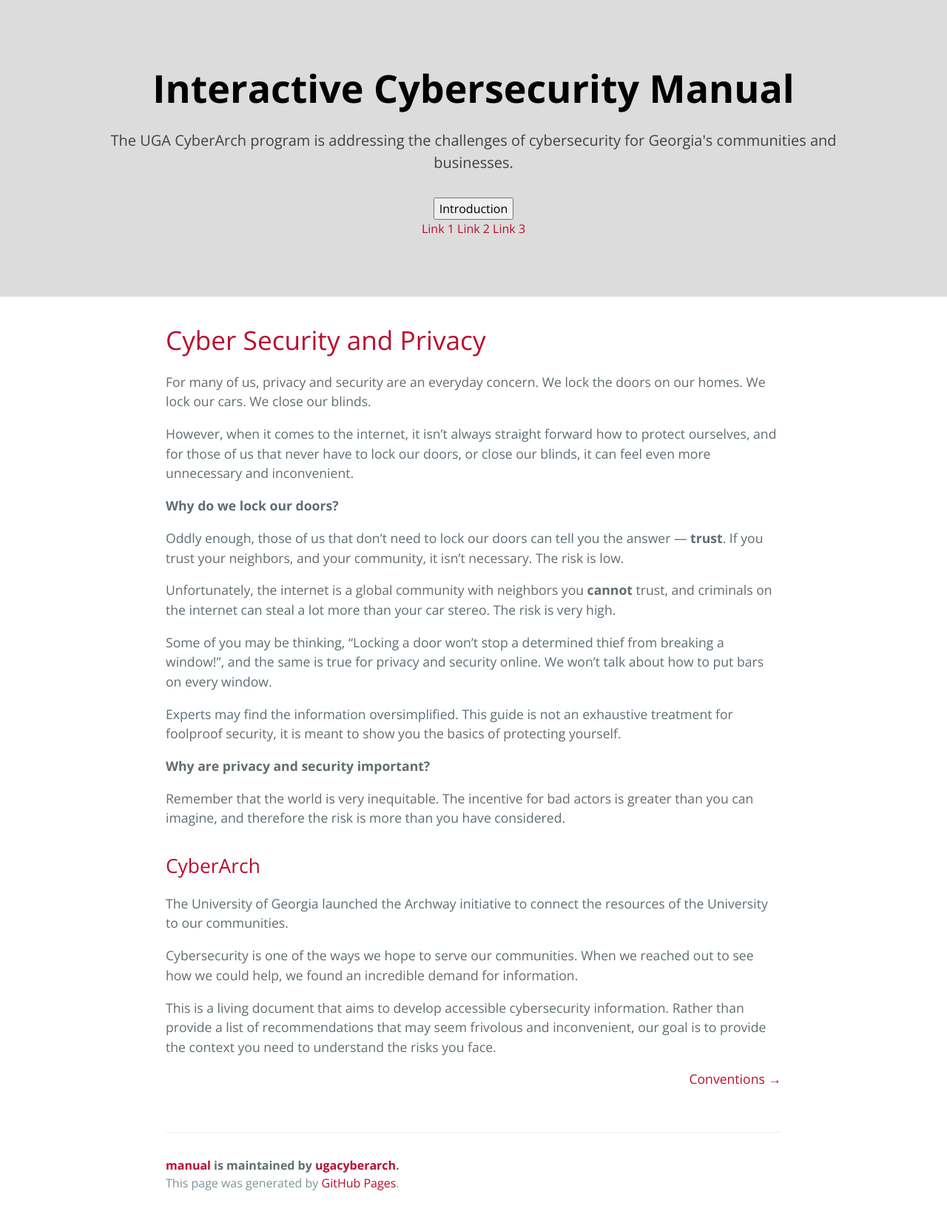
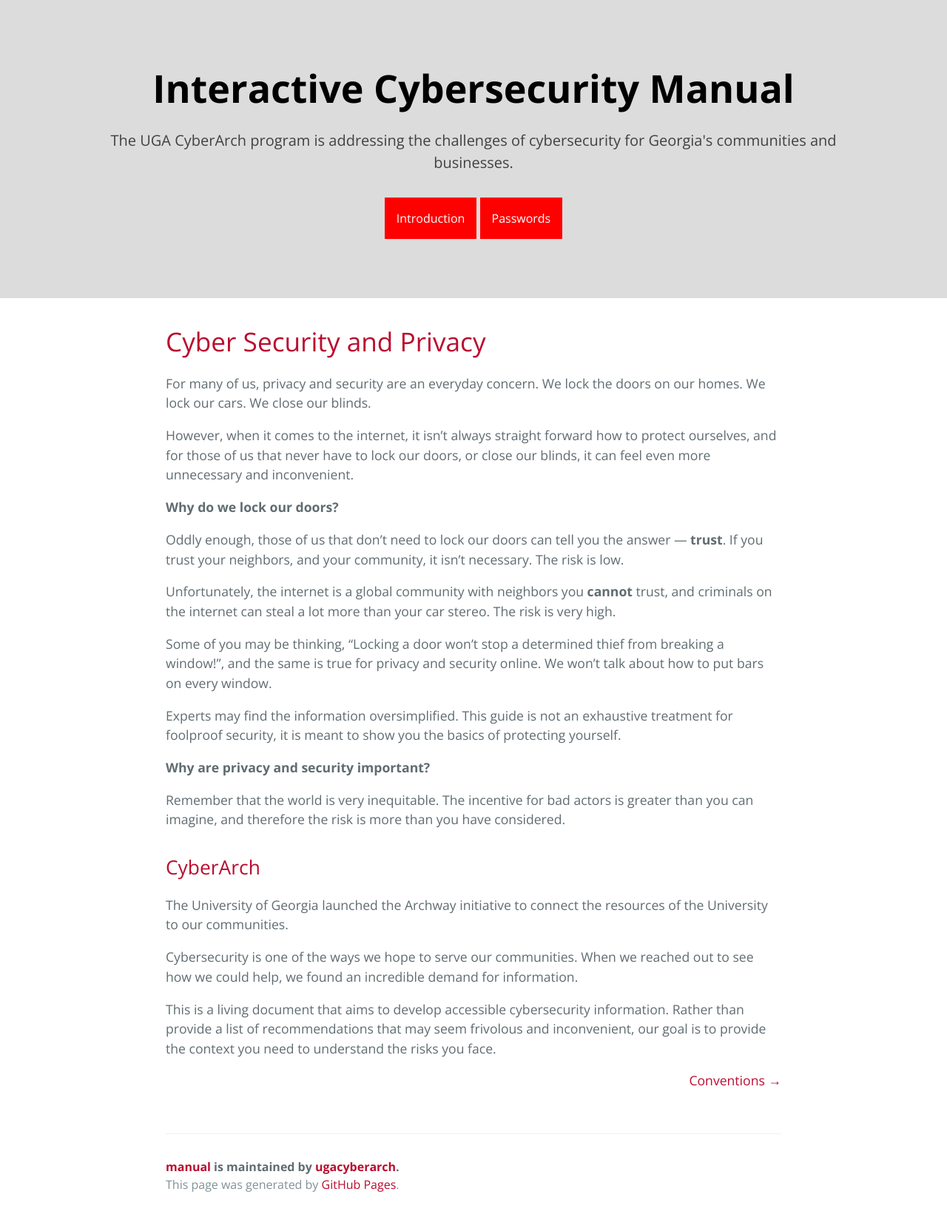
Before and after one commit to ugacyberarch/manual, a Jekyll site: the page built from index.md, in a window 1280 px wide. Shown: the whole page at 74% size. Built offline with Jekyll 4.4.1, drawn with Linux system fonts in a browser that asks for light colours.

Commit message:
Update default.html

```diff
--- a/_layouts/default.html
+++ b/_layouts/default.html
@@ -44,6 +44,59 @@
   </div>
 </div>
 
+
+ <!--Passwords Button-->
+ <head>
+<meta name="viewport" content="width=device-width, initial-scale=1">
+<style>
+.dropbtn {
+  background-color: red;
+  color: white;
+  padding: 16px;
+  font-size: 16px;
+  border: none;
+}
+
+.dropdown {
+  position: relative;
+  display: inline-block;
+}
+
+.dropdown-content {
+  display: none;
+  position: absolute;
+  background-color: #f1f1f1;
+  min-width: 160px;
+  box-shadow: 0px 8px 16px 0px rgba(0,0,0,0.2);
+  z-index: 1;
+}
+
+.dropdown-content a {
+  color: black;
+  padding: 12px 16px;
+  text-decoration: none;
+  display: block;
+}
+
+.dropdown-content a:hover {background-color: #ddd;}
+
+.dropdown:hover .dropdown-content {display: block;}
+
+.dropdown:hover .dropbtn {background-color: #3e8e41;}
+</style>
+</head>
+<body>
+
+<div class="dropdown">
+  <button class="dropbtn">Passwords</button>
+  <div class="dropdown-content">
+    <a href="#">Link 1</a>
+    <a href="#">Link 2</a>
+    <a href="#">Link 3</a>
+  </div>
+</div>
+
+</body>
 
 
  <!--End of Buttons -->
```
